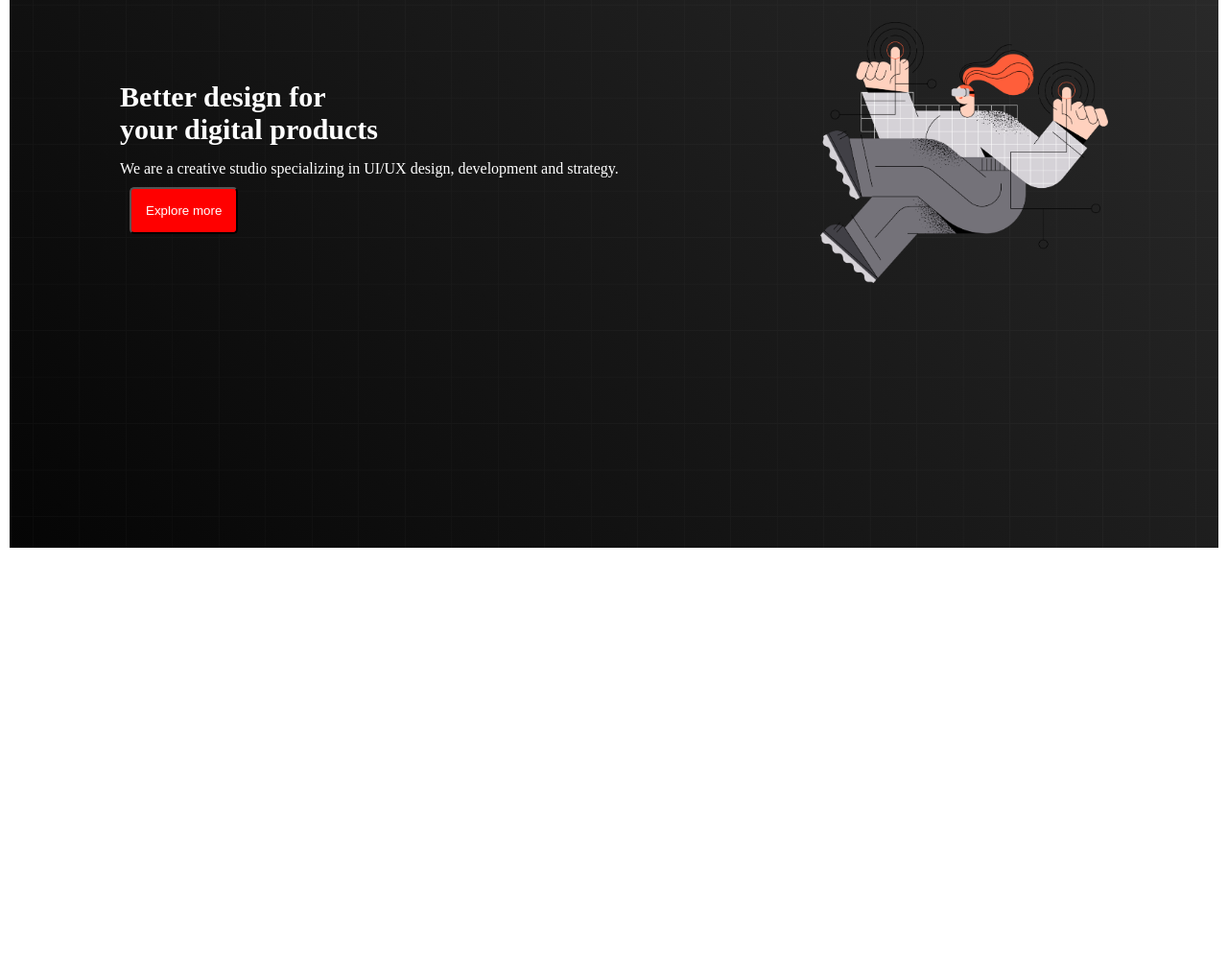
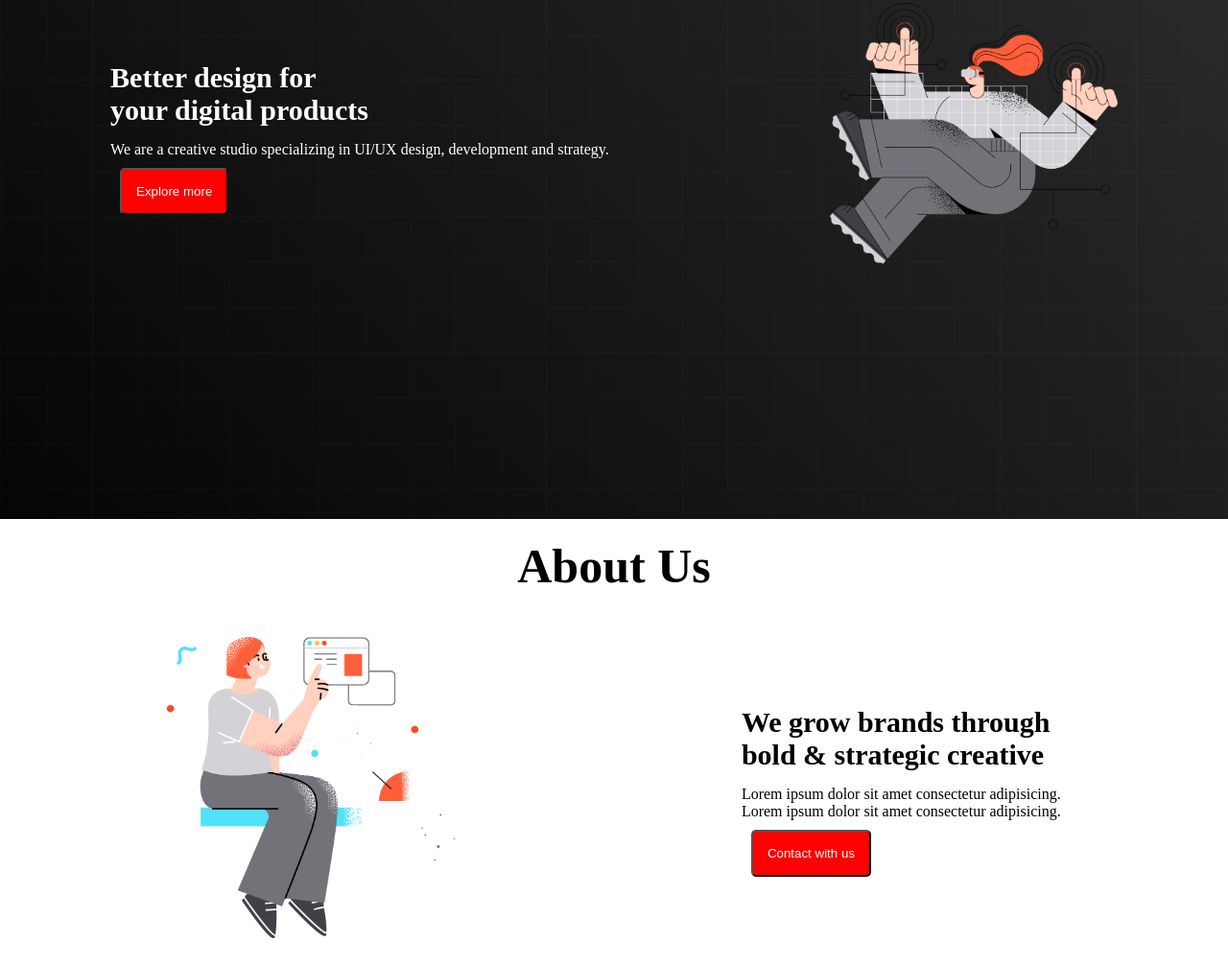
Before and after one commit to Maimun54/Basic-website, a plain HTML site: page index.html in a window 1280 px wide. Shown: the part 322-1329 px from the top of the page at 96% size. Before the commit the page ends 903 px from the top, so only its background shows below. Drawn offline with Linux system fonts and the light colour scheme.

Commit message:
about us section almost done

```diff
--- a/index.html
+++ b/index.html
@@ -36,6 +36,23 @@
                 </div>
             </div>
         </section>
+        <section>
+                <h1 class="about-design title">About Us</h1>
+                <div class="about-us-contianer">
+
+                    <div class="about-text">
+                        <h1 class="descripton">We grow brands through <br>
+                            bold & strategic creative</h1>
+                            <p>Lorem ipsum dolor sit amet consectetur adipisicing. <br>
+                                Lorem ipsum dolor sit amet consectetur adipisicing.
+                            </p>
+                            <button class="btndesign">Contact with us </button>
+                    </div>
+                    <div class="about-banner">
+                        <img class="banner-img" src="images/section.png" alt="">
+                    </div>
+                </div>
+        </section>
     </main>
     <footer></footer>
 </body>
--- a/style.css
+++ b/style.css
@@ -12,9 +12,7 @@
     list-style:none;
 }
 .main-menus{
-    /* color: white; */
-    /* text-decoration: none; */
-    /* list-style: none; */
+
     display: flex;
 
 
@@ -47,8 +45,9 @@
     display: flex;
     align-items: center;
     justify-content:space-around;
-    margin: 10px;
-    padding: 10px;
+    /* margin: 10px; */
+    /* padding: 10px; */
+    margin-bottom: 10px;
     height: 100vh;
     background-position:center;
     background-image: url("images/background.png"),linear-gradient(45deg, rgb(5, 5, 5), #2e2e2e);
@@ -61,3 +60,21 @@
     margin-top: 15px;
     margin-bottom: 15px;
 }
+.about-us-contianer{
+    display: flex;
+    align-items: center;
+    justify-content: space-around;
+    flex-direction: row-reverse;
+    padding: 25px;
+    margin-top: 20px;
+
+}
+.about-design{
+
+    text-align: center;
+    padding-top: 10px;
+}
+.title{
+    font-weight: bold;
+    font-size: 50px;
+}
```
